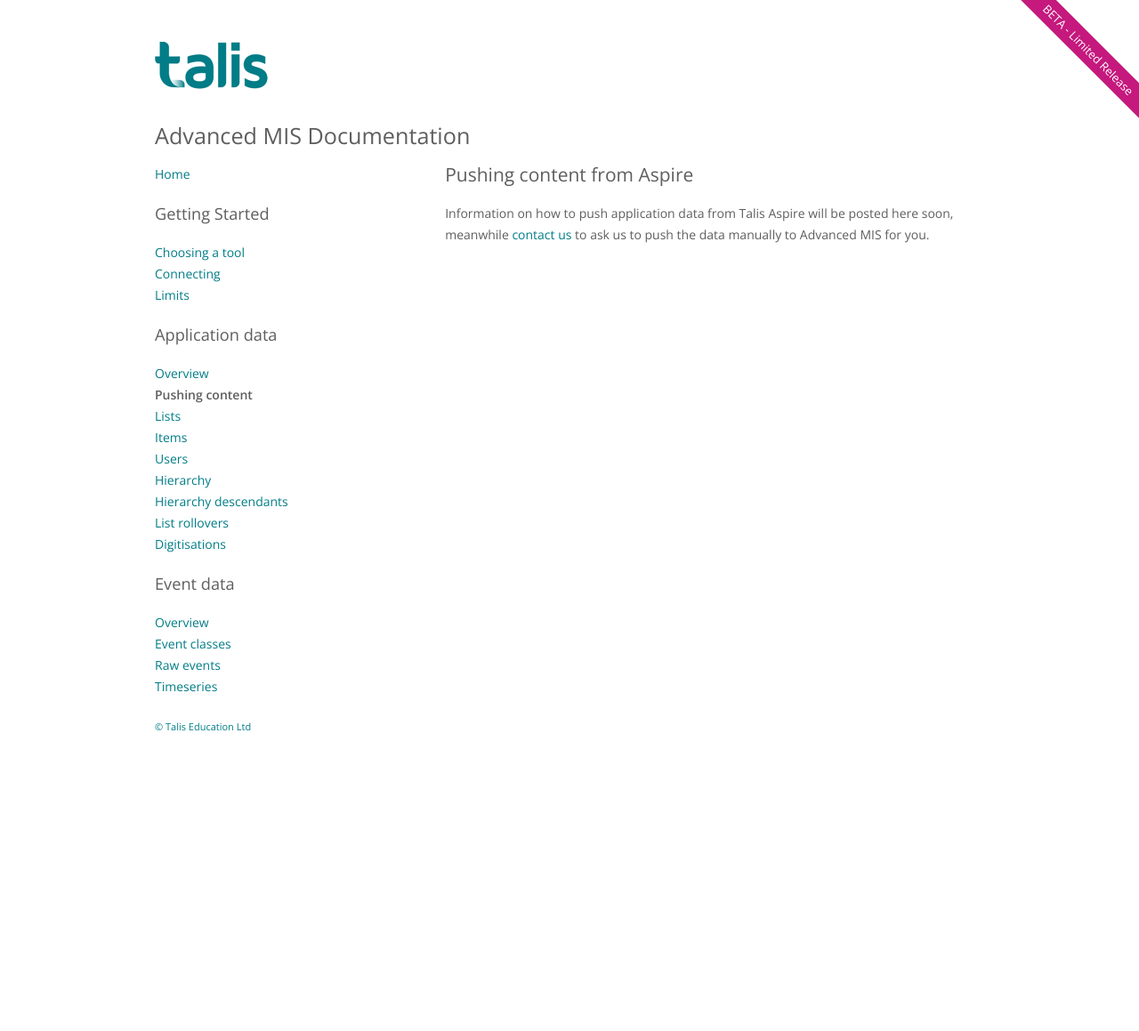
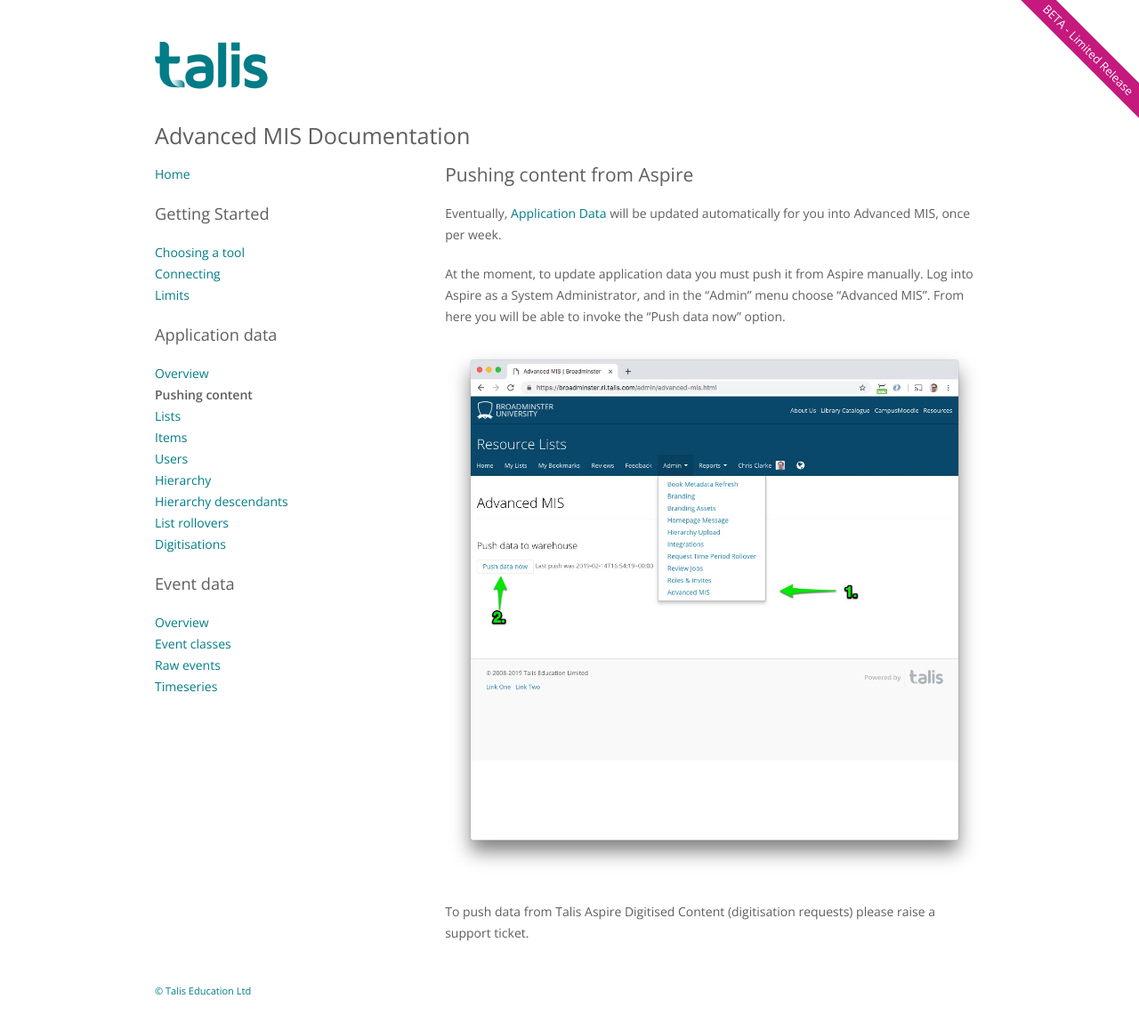
Before and after one commit to techfromsage/advanced-mis, a Jekyll site: the page built from topics/pushing.md, in a window 1280 px wide. Shown: the whole page at 89% size. Built offline with Jekyll 4.4.1, drawn with Linux system fonts in a browser that asks for light colours; before the commit the page ends 900 px from its top, so only the background shows below that.

Commit message:
Adding pushing info

```diff
--- a/topics/pushing.md
+++ b/topics/pushing.md
@@ -4,5 +4,10 @@ title: Pushing content from Aspire
 body_class: pushing
 ---
 
-Information on how to push application data from Talis Aspire will be posted here soon, meanwhile [contact
-us](https://support.talis.com/hc/en-us/requests/new) to ask us to push the data manually to Advanced MIS for you.
+Eventually, [Application Data]({{ site.baseurl }}/topics/app-data.html) will be updated automatically for you into Advanced MIS, once per week.
+
+At the moment, to update application data you must push it from Aspire manually. Log into Aspire as a System Administrator, and in the "Admin" menu choose "Advanced MIS". From here you will be able to invoke the "Push data now" option.
+
+![Aspire Advanced MIS menu screenshot]({{ site.baseurl }}/images/topics/pushing/aspire-menu.jpg)
+
+To push data from Talis Aspire Digitised Content (digitisation requests) please raise a support ticket.
```
Also changed, not shown: topics/timeseries.md (+1 -1 lines), images/topics/pushing/aspire-menu.jpg (added).
